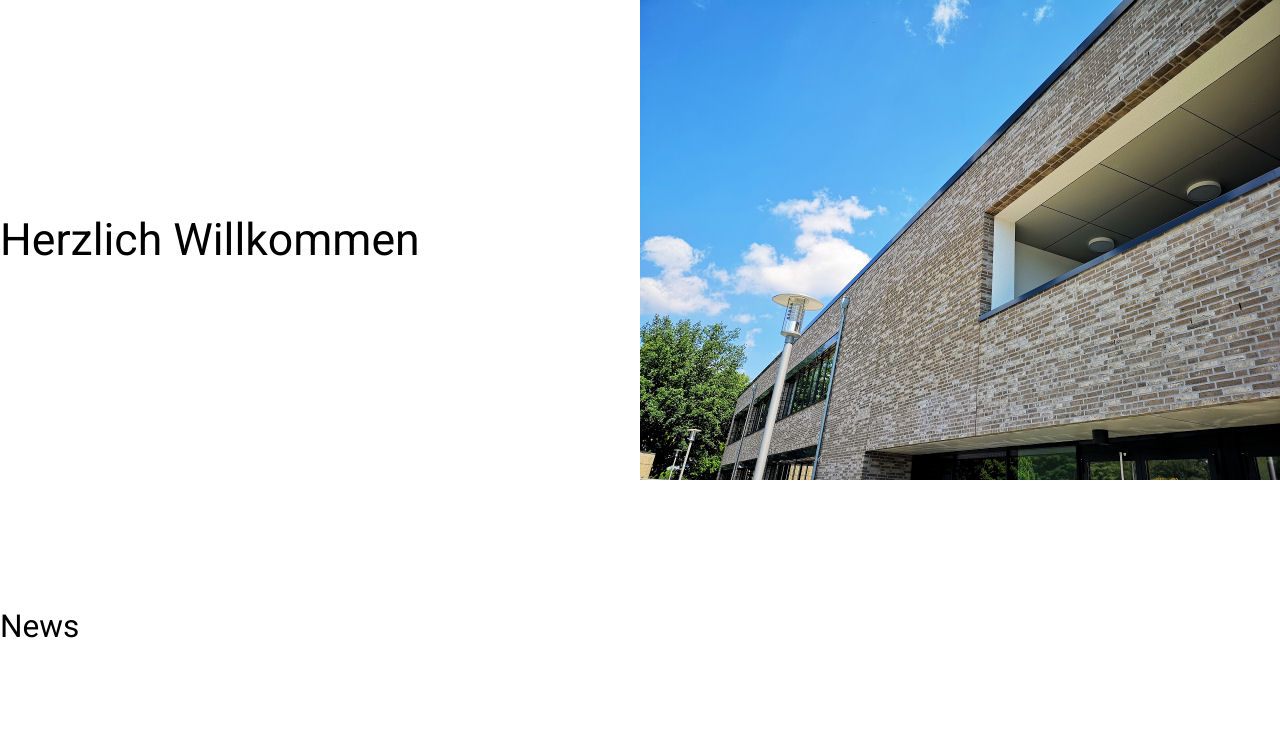
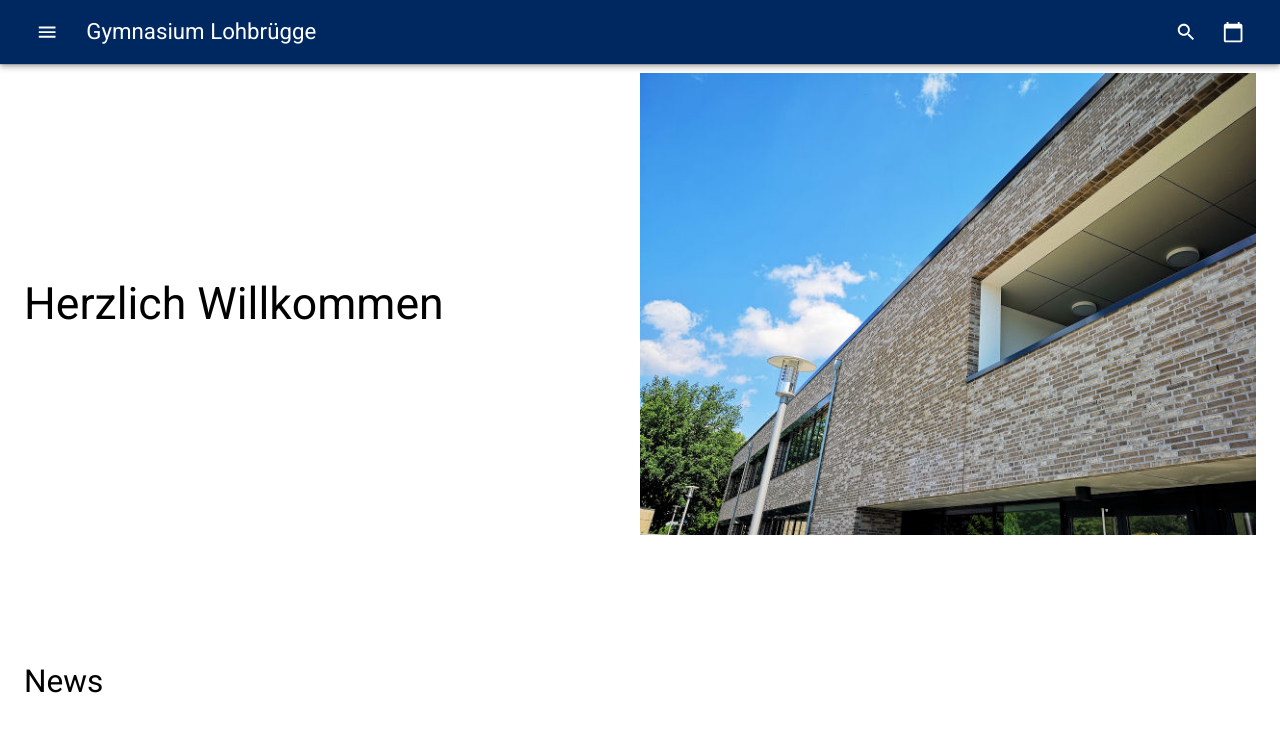
Before and after one commit to nicholas-roether/gyloh-preview, a React (Create React App) app: page / in a window 1280 px wide. Shown: the top 732 px of the page. Built offline with nearby package versions, Linux system fonts and the light colour scheme.

Commit message:
Utilize Router

```diff
--- a/src/App.tsx
+++ b/src/App.tsx
@@ -1,19 +1,13 @@
 import React from "react";
-import { Route, Switch, BrowserRouter as Router } from "react-router-dom";
-import HomePage from "./home/Home";
+import Page from "./static/Page";
+import PageRouter from "./static/Router";
 
 export default class App extends React.Component {
 
 	render() {
 		return (
 			<div id="app">
-				<Router>
-					<Switch>
-						<Route path="/">
-							<HomePage />
-						</Route>
-					</Switch>
-				</Router>
+				<PageRouter wrapper={Page} />
 			</div>
 		);
 	}
```
